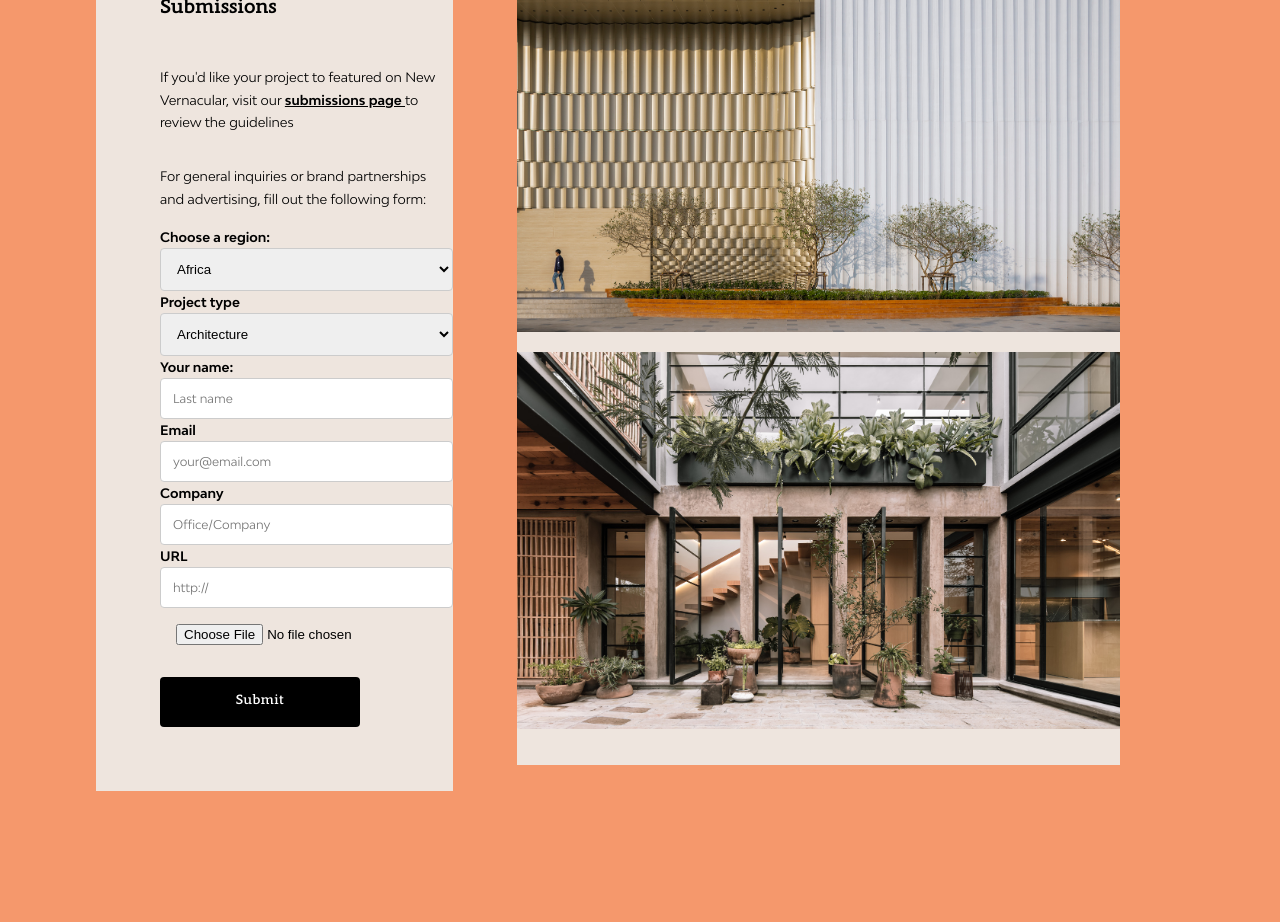
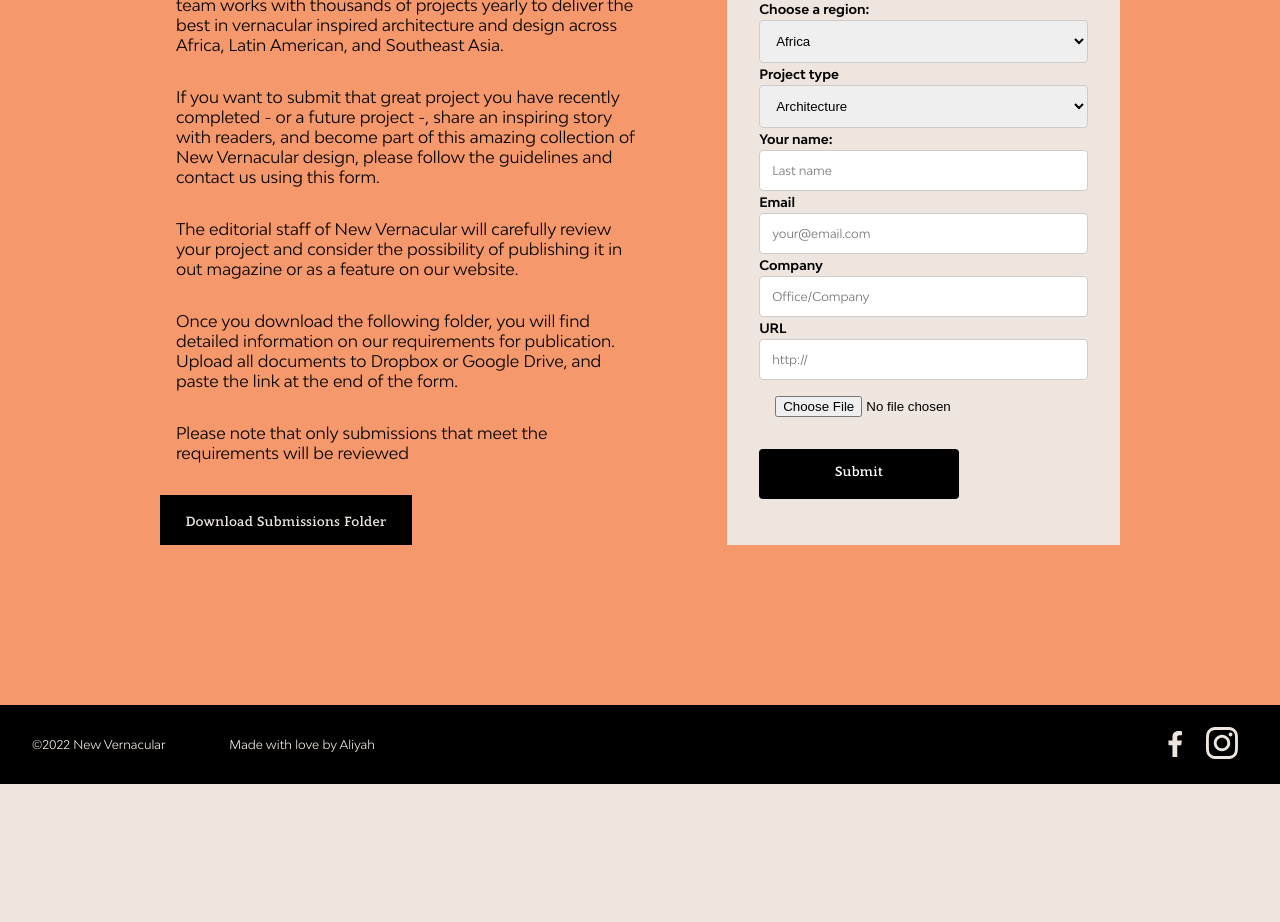
Before and after one commit to aiacy/newvernacular, a plain HTML site: page submit.html in a window 1280 px wide. Shown: the part 360-1282 px from the top of the page. After the commit the page ends 1144 px from the top, so only its background shows below. Drawn offline with nearby package versions, Linux system fonts and the light colour scheme.

Commit message:
added proper photos and contact form formatting

```diff
--- a/stylesheet.css
+++ b/stylesheet.css
@@ -157,6 +157,10 @@ header{
     padding: 2rem;
     top: 0;
     background-color: #EEE5DE;
+}
+
+.bold-link{
+    font-family: 'bw_modelicabold';
 }
 
 header img{
--- a/submit.html
+++ b/submit.html
@@ -13,14 +13,33 @@
     <script src="https://smtpjs.com/v3/smtp.js"></script>
 </head>
 <body>
+    <style>
+        .submissions-container{
+            display: flex;
+            flex-direction: row;
+            background-color: #F5986C;
+        }
+
+        .submissions-container .left{
+            display: flex;
+            flex-direction: column;
+            background-color: #F5986C !important;
+            width: 60%;
+        }
+
+        .submissions-container .right{
+            background-color: #EEE5DE;
+            padding: 2rem;
+        }
+
+        .submissions-container button{
+            background-color: black;
+            width: 50%;
+        }
+    </style>
+</body>
+
     <main>
-        <!-- Preloader
-        <section id="loader" class="preloader">
-            <img class="responsive" src="./images/white-logo.png" alt="">
-            <img id="dark-logo" class="responsive secondLogo loader" src="./images/black-logo.png" alt="">
-        </section>
--->
-        <!-- Header -->
         <header id="header">
             <div class="logo">
                 <a href="./index.html#top">
@@ -36,19 +55,34 @@
             </nav>
         </header>
 
-        <section id="submit" class="feature">
+     <section id="submit" class="page">
+
+        <div class="submissions-container">
                     <div class="left">
-                <div class="submit-container">
-                    <h2 style="opacity: 0.8;">Get in Touch</h2>
+                    <h2>Let's get you Feautured</h2>
 
-                    <h3>Submissions</h3>
-                    <p></p>
-
-                    <div class="talk">
-                        <p>If you'd like your project to featured on New Vernacular, visit our <a href="#"> submissions page </a> to review the guidelines </p>
-                        <p> For general inquiries or brand partnerships and advertising, fill out the following form: </p>
+                    <p>We forsee the potential of reaching tens of thousands of readers and design
+                       enthusiasts every month. Our editorial team works with thousands of projects
+                       yearly to deliver the best in vernacular inspired architecture and design across
+                       Africa, Latin American, and Southeast Asia.
+                    </p>
+                    <p>If you want to submit that great project you have recently completed - or a future project -,
+                        share an inspiring story with readers, and become part of this amazing collection
+                        of New Vernacular design, please follow the guidelines and contact us using this form.
+                    </p>
+                    <p>The editorial staff of New Vernacular will carefully review your project and consider
+                        the possibility of publishing it in out magazine or as a feature on our website.
+                    </p>
+                    <p>Once you download the following folder, you will find detailed information
+                        on our requirements for publication. Upload all documents to Dropbox or Google Drive, and
+                        paste the link at the end of the form.
+                    </p>
+                    <p>Please note that only submissions that meet the requirements will be reviewed</p>
+                    <button>Download Submissions Folder</button>
                 </div>
 
+                <div class="right">
+                    <h2>Submit a Project</h2>
                     <form method="post">
                         <span class="formrow">
                             <div>
@@ -99,24 +133,9 @@
                         <input type="submit" value="Submit">
 
                     </form>
+                </div>
 
-                <div class="instructions">
 
-                </div>
-            </div>
-            </div>
-            <div class="right">
-
-                <div class="contact">
-                    <img data-aos="fade-in"
-                data-aos-delay="150"
-                data-aos-duration="1000" class="responsive" src="./images/cpn-centralayutthaya-22.jpg" alt="">
-
-                    <img data-aos="fade-in"
-                    data-aos-delay="150"
-                    data-aos-duration="1000" class="responsive" src="./images/casa.jpg" alt="">
-
-                </div>
 
             </div>
         </section>
```
Also changed, not shown: index.html (+5 -5 lines), images/001-msph6043.jpg (added), images/016-msph6084.jpg (added), 1 other file. Lines whose indentation alone changed are shown as unchanged.
